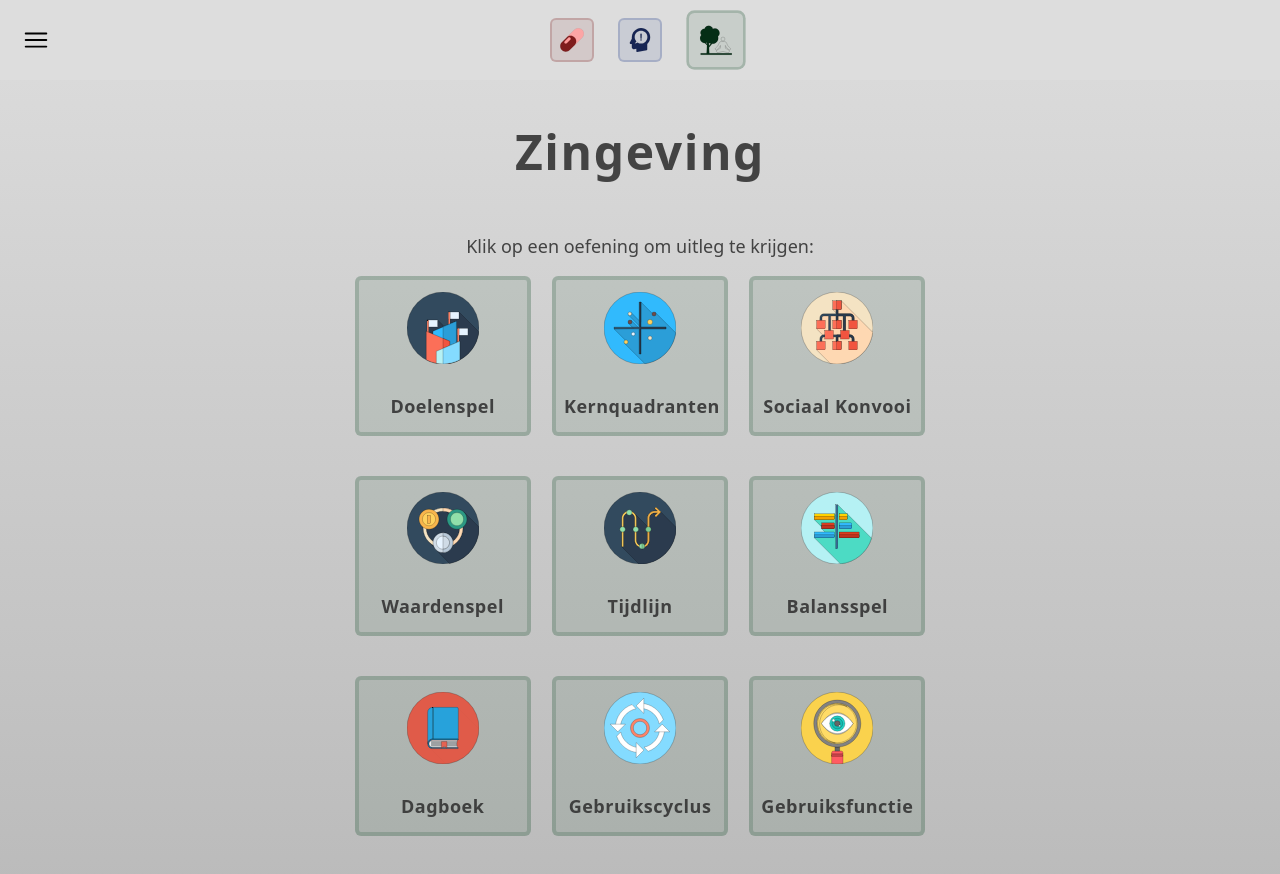
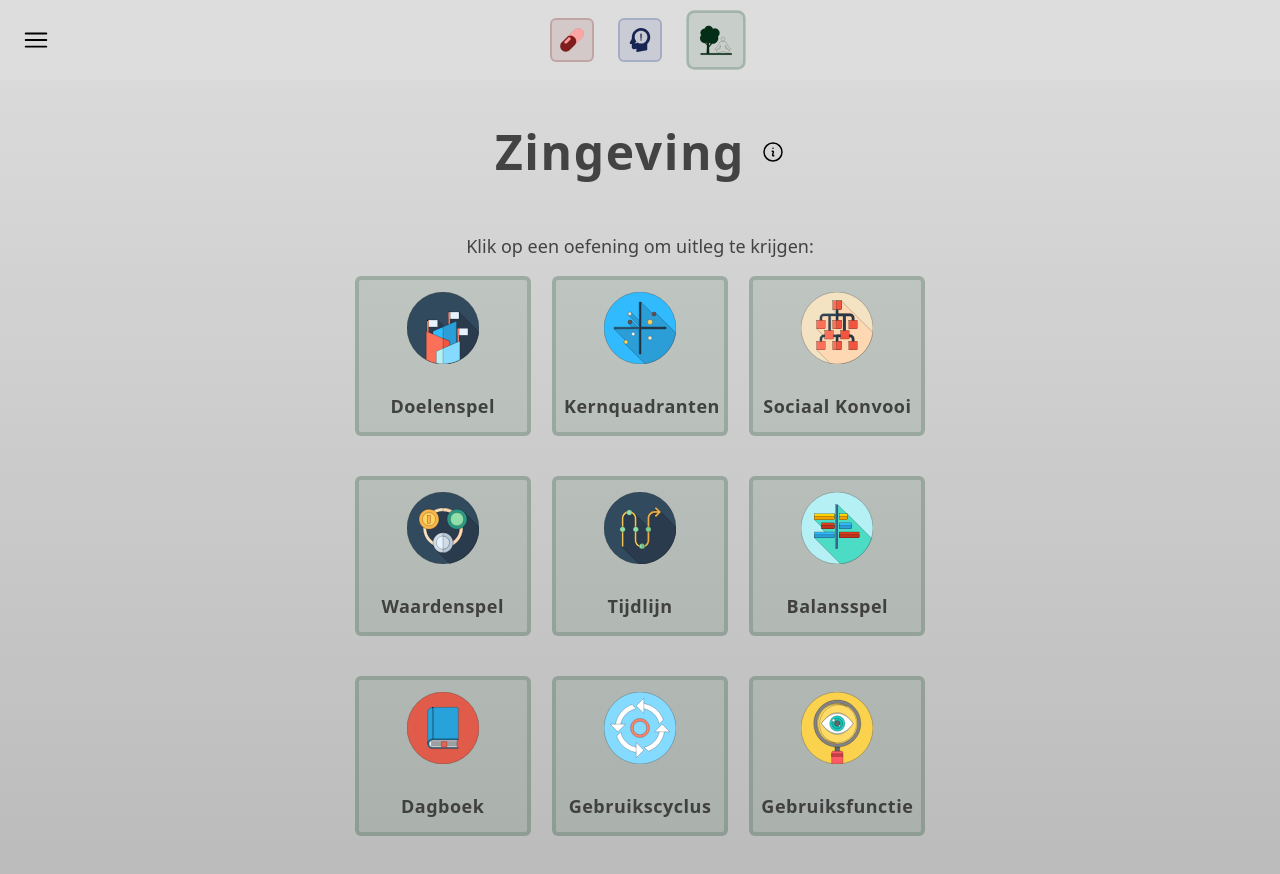
Before and after one commit to Rami-Wohl/drieluik, a Next.js app: page /zingeving in a window 1280 px wide. Shown: the top 874 px of the page. Built offline with nearby package versions, Linux system fonts and the light colour scheme.

Commit message:
feat: add info modals to some page headers

```diff
--- a/src/app/craving/page.tsx
+++ b/src/app/craving/page.tsx
@@ -1,3 +1,4 @@
+import InfoIcon from "~/components/icons/info-icon";
 import {
   AandachtsOefening1,
   AandachtsOefening2,
@@ -19,14 +20,52 @@ import {
   AccordionItem,
   AccordionTrigger,
 } from "~/components/ui/accordion";
+import { Button } from "~/components/ui/button";
+import {
+  Dialog,
+  DialogClose,
+  DialogContent,
+  DialogHeader,
+  DialogTitle,
+  DialogTrigger,
+} from "~/components/ui/dialog";
 import { ListItem } from "~/components/ui/list-item";
 import { Pageheader } from "~/components/ui/pageheader";
+
+function CravingInfo() {
+  return (
+    <Dialog>
+      <DialogTrigger>
+        <InfoIcon fill="none" />
+      </DialogTrigger>
+      <DialogContent className="max-h-[80vh] w-11/12 max-w-[1300px] overflow-x-hidden overflow-y-scroll rounded-md bg-opacity-80 bg-gradient-to-b from-[#ffffff] to-blue-50">
+        <DialogHeader className="mb-2 mt-4">
+          <DialogTitle className="w-full text-center font-sans text-2xl font-semibold tracking-[0.1rem] text-[#333333] text-opacity-90 lg:text-3xl">
+            Info hier
+          </DialogTitle>
+        </DialogHeader>
+        <DialogClose asChild>
+          <Button
+            type="button"
+            variant="secondary"
+            className="rounded-md border bg-transparent"
+          >
+            Sluiten
+          </Button>
+        </DialogClose>
+      </DialogContent>
+    </Dialog>
+  );
+}
 
 export default function CravingPage() {
   return (
     <>
       <div className="mt-32 flex w-full max-w-[800px] flex-col items-center gap-12 px-4">
-        <Pageheader text="Craving" />
+        <div className="flex gap-4">
+          <Pageheader text="Craving" />
+          <CravingInfo />
+        </div>
         <Accordion type="single" collapsible className="w-full text-black">
           <AccordionItem
             value="craving-check"
--- a/src/app/middelen/page.tsx
+++ b/src/app/middelen/page.tsx
@@ -1,5 +1,15 @@
 import Link from "next/link";
+import InfoIcon from "~/components/icons/info-icon";
 import { middelenRoutes } from "~/components/nav/routes";
+import { Button } from "~/components/ui/button";
+import {
+  Dialog,
+  DialogClose,
+  DialogContent,
+  DialogHeader,
+  DialogTitle,
+  DialogTrigger,
+} from "~/components/ui/dialog";
 import { Pageheader } from "~/components/ui/pageheader";
 
 type MiddelenLinkProps = {
@@ -21,11 +31,41 @@ const MiddelenLink = ({ title, href, icon }: MiddelenLinkProps) => {
     </Link>
   );
 };
+
+function MiddelenInfo() {
+  return (
+    <Dialog>
+      <DialogTrigger className="">
+        <InfoIcon fill="none" />
+      </DialogTrigger>
+      <DialogContent className="max-h-[80vh] w-11/12 max-w-[1300px] overflow-x-hidden overflow-y-scroll rounded-md bg-opacity-80 bg-gradient-to-b from-[#ffffff] to-blue-50">
+        <DialogHeader className="mb-2 mt-4">
+          <DialogTitle className="w-full text-center font-sans text-2xl font-semibold tracking-[0.1rem] text-[#333333] text-opacity-90 lg:text-3xl">
+            Info hier
+          </DialogTitle>
+        </DialogHeader>
+        <DialogClose asChild>
+          <Button
+            type="button"
+            variant="secondary"
+            className="rounded-md border bg-transparent"
+          >
+            Sluiten
+          </Button>
+        </DialogClose>
+      </DialogContent>
+    </Dialog>
+  );
+}
+
 export default function MiddelenPage() {
   return (
     <>
       <div className="relative mt-32 flex w-full max-w-full flex-col items-center justify-center gap-1 px-6 md:max-w-[600px] lg:gap-10">
-        <Pageheader text="Middelen" />
+        <div className="flex items-baseline gap-4">
+          <Pageheader text="Middelen" />
+          <MiddelenInfo />
+        </div>
         <div className="flex flex-col items-center justify-center">
           <h2 className="my-4 font-sans text-sm text-[#333333] text-opacity-90 lg:text-lg">
             Dit luik gaat over de verschillende middelen. Per middel vind je
--- a/src/app/zingeving/page.tsx
+++ b/src/app/zingeving/page.tsx
@@ -1,3 +1,4 @@
+import InfoIcon from "~/components/icons/info-icon";
 import { Balans } from "~/components/sections/zingeving/balans";
 import { Dagboek } from "~/components/sections/zingeving/dagboek";
 import { Doelenspel } from "~/components/sections/zingeving/doelenspel";
@@ -7,13 +8,51 @@ import { Kernquadranten } from "~/components/sections/zingeving/kernquadranten";
 import { SociaalKonvooi } from "~/components/sections/zingeving/sociaal-konvooi";
 import { Tijdlijn } from "~/components/sections/zingeving/tijdlijn";
 import { Waardenspel } from "~/components/sections/zingeving/waardenspel";
+import { Button } from "~/components/ui/button";
+import {
+  Dialog,
+  DialogClose,
+  DialogContent,
+  DialogHeader,
+  DialogTitle,
+  DialogTrigger,
+} from "~/components/ui/dialog";
 import { Pageheader } from "~/components/ui/pageheader";
+
+function ZingevingInfo() {
+  return (
+    <Dialog>
+      <DialogTrigger>
+        <InfoIcon fill="none" />
+      </DialogTrigger>
+      <DialogContent className="max-h-[80vh] w-11/12 max-w-[1300px] overflow-x-hidden overflow-y-scroll rounded-md bg-opacity-80 bg-gradient-to-b from-[#ffffff] to-blue-50">
+        <DialogHeader className="mb-2 mt-4">
+          <DialogTitle className="w-full text-center font-sans text-2xl font-semibold tracking-[0.1rem] text-[#333333] text-opacity-90 lg:text-3xl">
+            Info hier
+          </DialogTitle>
+        </DialogHeader>
+        <DialogClose asChild>
+          <Button
+            type="button"
+            variant="secondary"
+            className="rounded-md border bg-transparent"
+          >
+            Sluiten
+          </Button>
+        </DialogClose>
+      </DialogContent>
+    </Dialog>
+  );
+}
 
 export default function ZingevingPage() {
   return (
     <>
       <div className="relative mt-32 flex w-full max-w-full flex-col items-center justify-center gap-1 px-6 md:max-w-[600px] lg:gap-10">
-        <Pageheader text="Zingeving" />
+        <div className="flex gap-4">
+          <Pageheader text="Zingeving" />
+          <ZingevingInfo />
+        </div>
         <div className="flex flex-col items-center justify-center">
           <h2 className="my-4 font-sans text-sm text-[#333333] text-opacity-90 lg:text-lg">
             Klik op een oefening om uitleg te krijgen:{" "}
--- /dev/null
+++ b/src/components/icons/info-icon.tsx
@@ -0,0 +1,22 @@
+import type { SVGProps } from "react";
+
+export default function InfoIcon({ ...props }: SVGProps<SVGSVGElement>) {
+  return (
+    <svg
+      {...props}
+      xmlns="http://www.w3.org/2000/svg"
+      viewBox="0 0 24 24"
+      height={props.height ?? "24"}
+      width={props.width ?? "24"}
+      strokeWidth={1.5}
+      stroke={props.stroke ?? "currentColor"}
+      fill={props.fill ?? "currentColor"}
+    >
+      <path
+        strokeLinecap="round"
+        strokeLinejoin="round"
+        d="m11.25 11.25.041-.02a.75.75 0 0 1 1.063.852l-.708 2.836a.75.75 0 0 0 1.063.853l.041-.021M21 12a9 9 0 1 1-18 0 9 9 0 0 1 18 0Zm-9-3.75h.008v.008H12V8.25Z"
+      />
+    </svg>
+  );
+}
--- a/src/components/nav/layout-with-nav.tsx
+++ b/src/components/nav/layout-with-nav.tsx
@@ -10,7 +10,9 @@ export const LayoutWithNav = ({ children }: { children: ReactNode }) => {
       <NavProvider>
         <NavComponents />
         <main className="relative flex min-h-screen w-full flex-col items-center bg-gradient-to-b from-backgroundStart to-background pb-12 font-sans">
-          {children}
+          <div className="relative flex w-full max-w-7xl flex-col items-center">
+            {children}
+          </div>
         </main>
       </NavProvider>
     </>
--- a/src/components/nav/nav-link.tsx
+++ b/src/components/nav/nav-link.tsx
@@ -18,7 +18,7 @@ export const NavLink = ({
   return (
     <Link href={href} className="w-full">
       <div
-        className={`w-full cursor-pointer border-b py-4 pl-4 font-sans text-[1.1rem] tracking-[0.1rem] no-underline ${isActive && "text-blue-800"} opacity-90 hover:bg-white hover:bg-opacity-90 hover:text-black hover:text-opacity-100`}
+        className={`w-full cursor-pointer border-b py-4 pl-4 font-sans text-[1.1rem] tracking-[0.1rem] no-underline ${isActive && "bg-opacity-80"} opacity-90 hover:bg-white hover:bg-opacity-90 hover:text-black hover:text-opacity-100`}
       >
         <button onClick={handleClick}>{title}</button>
       </div>
--- a/src/components/nav/nav-menu.tsx
+++ b/src/components/nav/nav-menu.tsx
@@ -30,7 +30,7 @@ const SubMenu = ({ routeTree, path }: SubMenuProps) => {
         return (
           <AccordionItem value={subRouteSection.key} key={subRouteSection.key}>
             <AccordionTrigger
-              className={`flex w-full cursor-pointer items-center justify-between border-none p-4 font-sans text-[1.1rem] tracking-[0.1rem] ${sectionIsActive && "text-blue-800"} no-underline opacity-90 hover:bg-white hover:bg-opacity-90 hover:text-black hover:text-opacity-100`}
+              className={`flex w-full cursor-pointer items-center justify-between border-none p-4 font-sans text-[1.1rem] tracking-[0.1rem] ${sectionIsActive && "bg-opacity-80"} no-underline opacity-90 hover:bg-white hover:bg-opacity-90 hover:text-black hover:text-opacity-100`}
             >
               <span>{subRouteSection.name}</span>
             </AccordionTrigger>
--- a/src/components/nav/nav-sublink.tsx
+++ b/src/components/nav/nav-sublink.tsx
@@ -19,7 +19,7 @@ export const NavSubLink = ({
   return (
     <Link href={href} className="w-full">
       <div
-        className={`text-md flex w-full cursor-pointer items-center justify-start gap-4 border-b bg-white bg-opacity-20 py-3 pl-4 text-center font-sans tracking-[0.1rem] ${isActive && "text-blue-800"} no-underline opacity-90 hover:bg-white hover:bg-opacity-90 hover:text-black hover:text-opacity-100`}
+        className={`text-md flex w-full cursor-pointer items-center justify-start gap-4 border-b bg-white bg-opacity-20 py-3 pl-4 text-center font-sans tracking-[0.1rem] ${isActive && "bg-opacity-80"} no-underline opacity-90 hover:bg-white hover:bg-opacity-90 hover:text-black hover:text-opacity-100`}
       >
         <BulletIcon height={8} width={8} />
         <button onClick={handleClick}>{title}</button>
```
